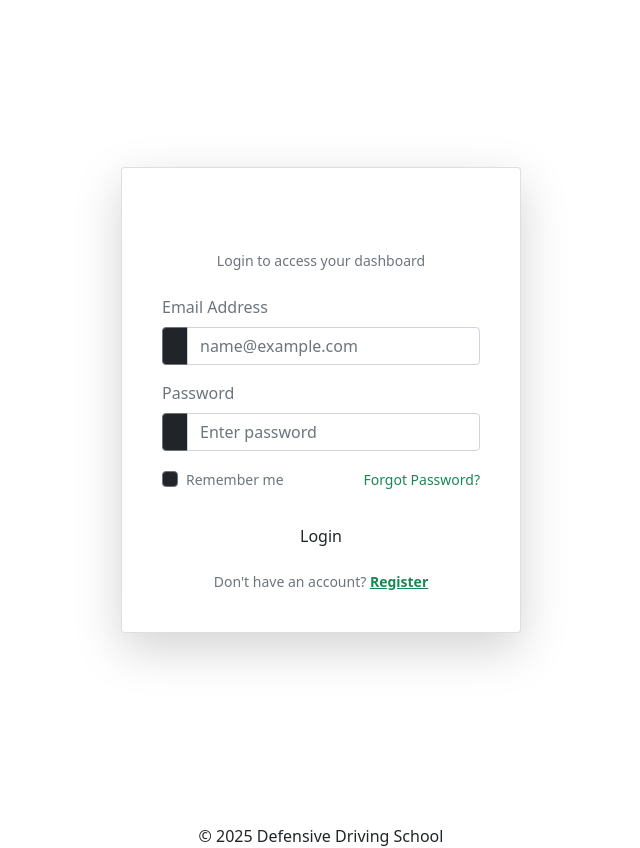
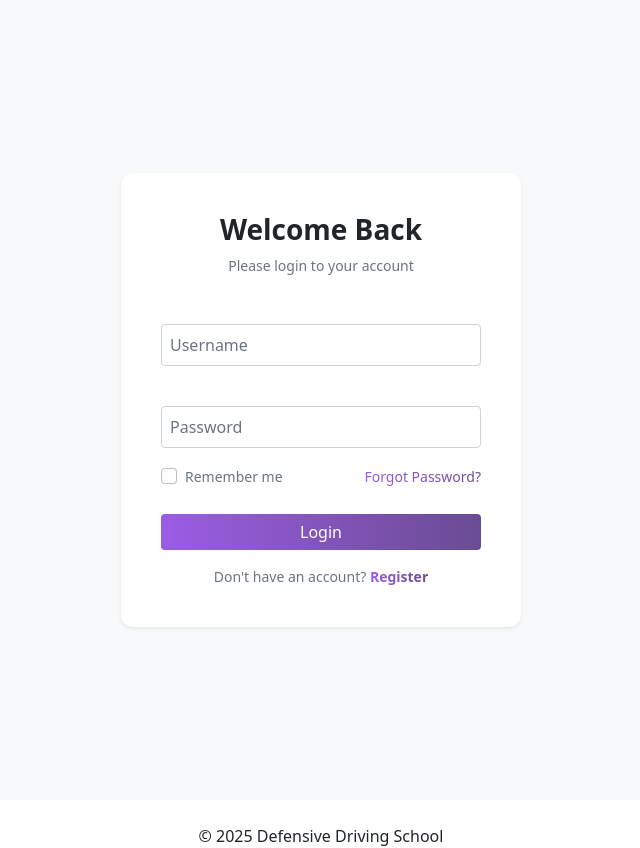
Before and after one commit to BrianxBorne/GRP-7-PROJECT, a Django app: page /login/ in a window 1280 px wide. Shown: the part 56-904 px from the top of the page, without its empty margins (319-959 px from the left). Run offline with Django 5.2, Linux system fonts and the light colour scheme; some libraries are stand-ins or nearby versions.

Commit message:
Updated Login

```diff
--- a/defensive_driving_school/myapp/templates/login.html
+++ b/defensive_driving_school/myapp/templates/login.html
@@ -1,47 +1,41 @@
 {% extends 'base.html' %}
 {% block title %}Login{% endblock %}
 
-
 {% block content %}
 
-    <div class="container d-flex justify-content-center align-items-center min-vh-100">
-        <div class="card course-card p-4 shadow-lg" style="max-width: 400px; width: 100%;">
+<div class="container d-flex justify-content-center align-items-center min-vh-100" style="background: #f8f9fa;">
+    <div class="card p-4 shadow-sm" style="max-width: 400px; width: 100%; border-radius: 12px; border: none;">
         <div class="card-body">
             <div class="text-center mb-4">
-                    <i class="fas fa-car fa-3x text-success mb-3"></i>
-                    <h3 class="fw-bold text-white">Welcome Back</h3>
-                    <p class="text-muted small">Login to access your dashboard</p>
+                <i class="fas fa-car fa-3x mb-3" style="background: linear-gradient(90deg, #9b5de5, #6a4c93); -webkit-background-clip: text; color: transparent;"></i>
+                <h3 class="fw-bold text-dark">Welcome Back</h3>
+                <p class="text-secondary small">Please login to your account</p>
             </div>
 
-                <form action="index.html">
+            <form method="POST">
+                {% csrf_token %}
                 <div class="mb-3">
-                        <label class="form-label text-muted">Email Address</label>
-                        <div class="input-group">
-                            <span class="input-group-text bg-dark border-secondary text-muted"><i class="fas fa-envelope"></i></span>
-                            <input type="email" class="form-control" placeholder="name@example.com" required>
-                        </div>
+                    <label class="form-label text-secondary"></label>
+                    <input type="text" name="username" class="form-control border-1 p-2" placeholder="Username" required>
                 </div>
 
                 <div class="mb-3">
-                        <label class="form-label text-muted">Password</label>
-                        <div class="input-group">
-                            <span class="input-group-text bg-dark border-secondary text-muted"><i class="fas fa-lock"></i></span>
-                            <input type="password" class="form-control" placeholder="Enter password" required>
-                        </div>
+                    <label class="form-label text-secondary"></label>
+                    <input type="password" name="password" class="form-control border-1 p-2" placeholder="Password" required>
                 </div>
 
                 <div class="d-flex justify-content-between align-items-center mb-4">
                     <div class="form-check">
-                            <input class="form-check-input bg-dark border-secondary" type="checkbox" id="remember">
-                            <label class="form-check-label text-muted small" for="remember">Remember me</label>
+                        <input class="form-check-input border-1" type="checkbox" id="remember">
+                        <label class="form-check-label text-secondary small" for="remember">Remember me</label>
                     </div>
-                        <a href="#" class="text-success small text-decoration-none">Forgot Password?</a>
+                    <a href="#" class="small text-decoration-none" style="background: linear-gradient(90deg, #9b5de5, #6a4c93); -webkit-background-clip: text; color: transparent;">Forgot Password?</a>
                 </div>
 
-                    <button type="submit" class="btn btn-custom w-100 mb-3">Login</button>
+                <button type="submit" class="btn w-100 mb-3" style="background: linear-gradient(90deg, #9b5de5, #6a4c93); color: white; border: none;">Login</button>
 
                 <div class="text-center">
-                        <p class="small text-muted mb-0">Don't have an account? <a href="{% url 'registerpage' %}" class="text-success fw-bold">Register</a></p>
+                    <p class="small text-secondary mb-0">Don't have an account? <a href="{% url 'registerpage' %}" class="fw-bold" style="background: linear-gradient(90deg, #9b5de5, #6a4c93); -webkit-background-clip: text; color: transparent;">Register</a></p>
                 </div>
             </form>
         </div>
--- a/defensive_driving_school/myapp/urls.py
+++ b/defensive_driving_school/myapp/urls.py
@@ -6,6 +6,6 @@ urlpatterns = [
 path('',views.home,name='homepage'),
 path('about/',views.about,name='aboutpage'),
 path('register/',views.register,name='registerpage'),
-path('login/',views.login,name='loginpage'),
+path('login/',views.login_view,name='loginpage'),
 
 ]
--- a/defensive_driving_school/myapp/views.py
+++ b/defensive_driving_school/myapp/views.py
@@ -1,6 +1,8 @@
 from urllib import request
 from django.shortcuts import redirect, render
 from .forms import RegisterForm
+from django.contrib.auth import authenticate, login as auth_login
+from django.contrib import messages
 # Create your views here.
 def home(request):
     return render(request, 'home.html')
@@ -19,5 +21,17 @@ def register(request):
         form=RegisterForm()
      return render(request, 'register.html', {'form':form})
 
-def login(request):
+def login_view(request):
+    if request.method == 'POST':
+        username = request.POST.get('username')
+        password = request.POST.get('password')
+        print("POST data:", request.POST)
+        user = authenticate(request, username=username, password=password)
+        print("Authenticated user:", user)
+        if user is not None:
+         auth_login(request, user)
+         #redirect to home
+         return redirect('/')
+        else:
+           messages.error(request, 'Invalid username or password')
     return render(request, 'login.html')
```
Also changed, not shown: defensive_driving_school/db.sqlite3. Lines whose indentation alone changed are shown as unchanged.
